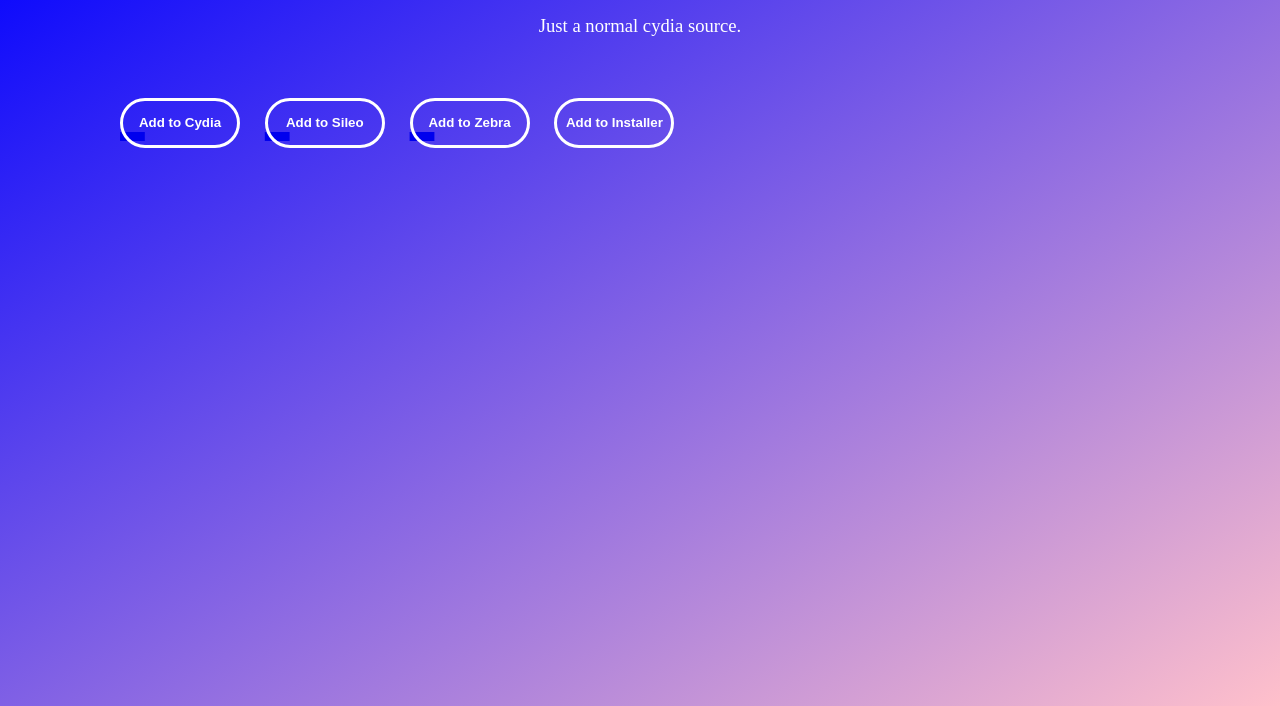
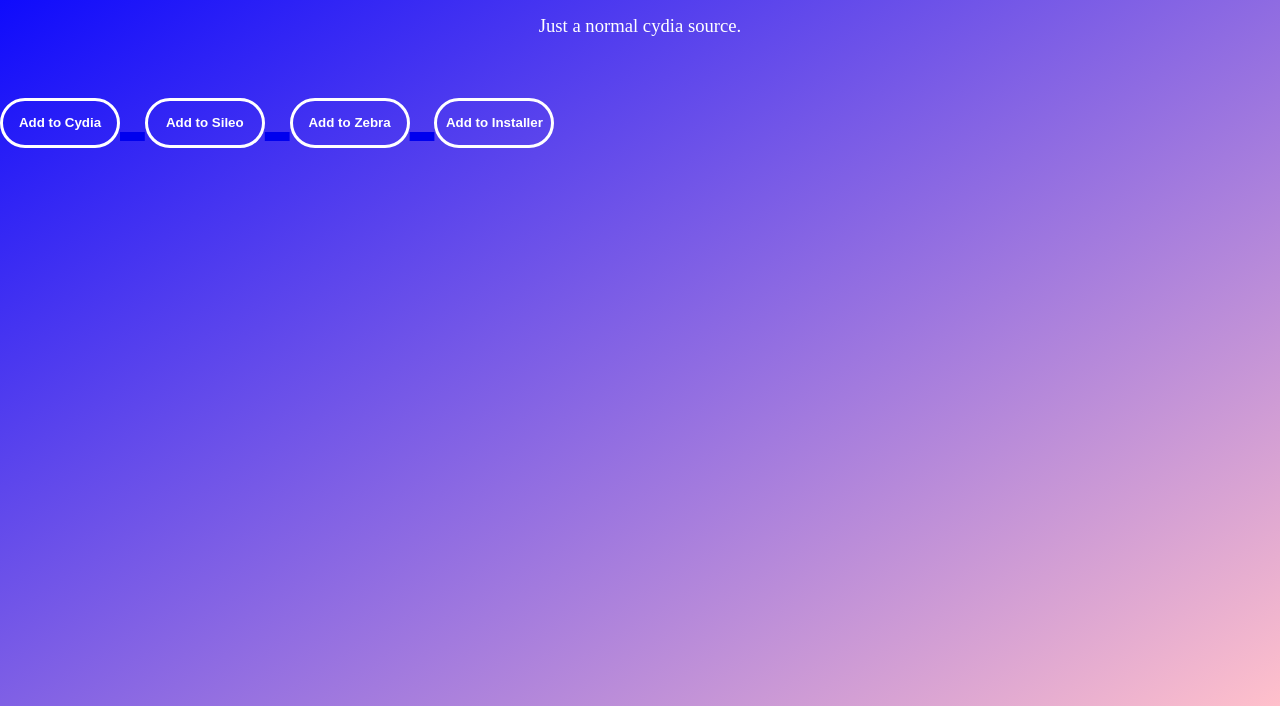
Before and after one commit to YeloQuin/repo, a plain HTML site: page index.html in a window 1280 px wide. Shown: the part 94-800 px from the top of the page. Drawn offline with Linux system fonts and the light colour scheme.

Commit message:
Update style.css

```diff
--- a/style.css
+++ b/style.css
@@ -18,7 +18,7 @@
 
 .heading{
     margin:auto;
-    position:absolute;
+    position:auto;
     top:0px; bottom:0px; right:0px; left:0px;
     font-size: 6.2em;
     font-weight: 500;
@@ -49,10 +49,9 @@
     font-family:sans-serif;
     font-weight: bold;
     border-radius: 25px;
-    -ms-transform: translateY(-20%);
-  transform: translateY(-20%);
-  -ms-transform: translateX(-20%);
-  transform: translateX(100%);
+    position: auto;
+
+
 
     transition: background-color 1000ms, color 1000ms;
 }
@@ -74,10 +73,10 @@
     font-family:sans-serif;
     font-weight: bold;
     border-radius: 25px;
-    -ms-transform: translateY(-20%);
-  transform: translateY(-20%);
-  -ms-transform: translateX(-20%);
-  transform: translateX(100%);
+    position: auto;
+
+
+
 
     transition: background-color 1000ms, color 1000ms;
 }
@@ -98,10 +97,9 @@
     font-family:sans-serif;
     font-weight: bold;
     border-radius: 25px;
-    -ms-transform: translateY(-20%);
-  transform: translateY(-20%);
-  -ms-transform: translateX(-20%);
-  transform: translateX(100%);
+    position: auto;
+
+
 
     transition: background-color 1000ms, color 1000ms;
 }
@@ -123,10 +121,9 @@
     font-family:sans-serif;
     font-weight: bold;
     border-radius: 25px;
-    -ms-transform: translateY(-20%);
-    transform: translateY(-20%);
-    -ms-transform: translateX(-20%);
-    transform: translateX(100%);
+    position: auto;
+
+
 
     transition: background-color 1000ms, color 1000ms;
 }
```
